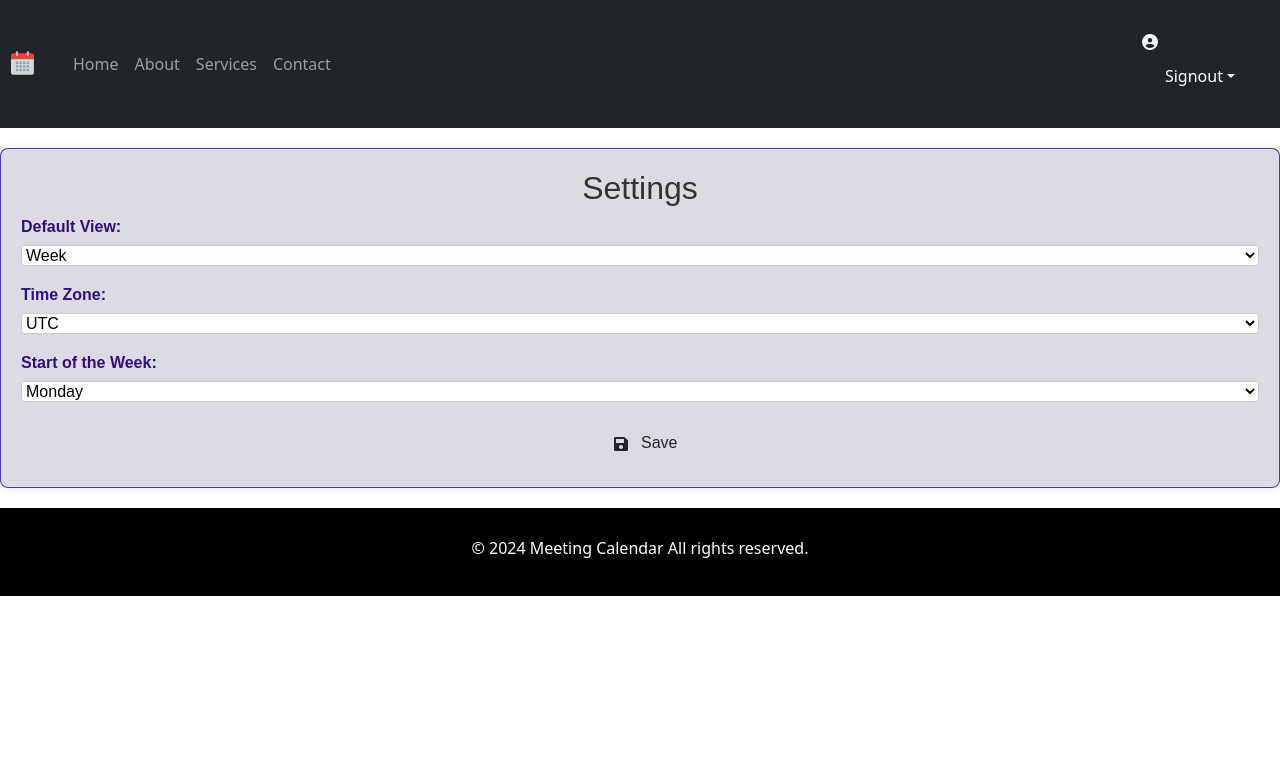
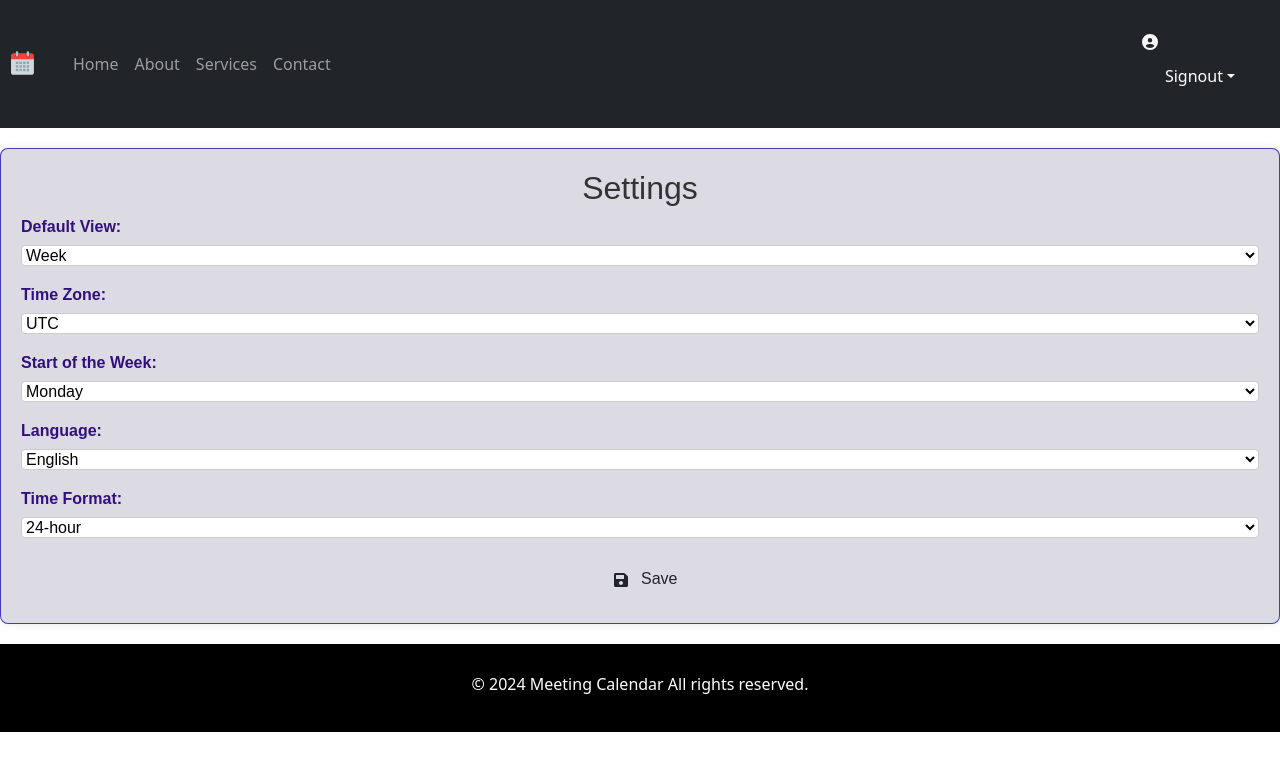
Before and after one commit to Johnruka/SCHEDULED-CALENDAR-APP, a React (Vite) app: page /Settings in a window 1280 px wide. Shown: the top 770 px of the page. Built offline with nearby package versions, Linux system fonts and the light colour scheme.

Commit message:
added languages and timeFormat on my settings component

```diff
--- a/src/components/Meeting/Settings.jsx
+++ b/src/components/Meeting/Settings.jsx
@@ -1,7 +1,6 @@
 import React, { useState } from 'react';
 import axios from 'axios';
 import { FaSave } from 'react-icons/fa';
-
 
 const Settings = () => {
     const apiEndPoint = "http://localhost:8080/api/settings";
@@ -9,6 +8,8 @@ const Settings = () => {
         defaultView: 'week',
         timeZone: 'UTC',
         startOfWeek: 'Monday',
+        language: 'English',
+        timeFormat: '24h',  // Add timeFormat to settings state
     });
 
     const handleChange = (e) => {
@@ -72,6 +73,25 @@ const Settings = () => {
                     <select name="startOfWeek" value={settings.startOfWeek} onChange={handleChange}>
                         <option value="Monday">Monday</option>
                         <option value="Sunday">Sunday</option>
+                    </select>
+                </div>
+                <div className="form-group">
+                    <label className="label">Language:</label>
+                    <select name="language" value={settings.language} onChange={handleChange}>
+                        <option value="English">English</option>
+                        <option value="Spanish">Spanish</option>
+                        <option value="French">French</option>
+                        <option value="German">German</option>
+                        <option value="Chinese">Chinese</option>
+                        <option value="Japanese">Japanese</option>
+                        {/* Add more languages as needed */}
+                    </select>
+                </div>
+                <div className="form-group">
+                    <label className="label">Time Format:</label>  {/* Add timeFormat form group */}
+                    <select name="timeFormat" value={settings.timeFormat} onChange={handleChange}>
+                        <option value="12h">12-hour</option>
+                        <option value="24h">24-hour</option>
                     </select>
                 </div>
                 <button className="btn" type="submit">
```
